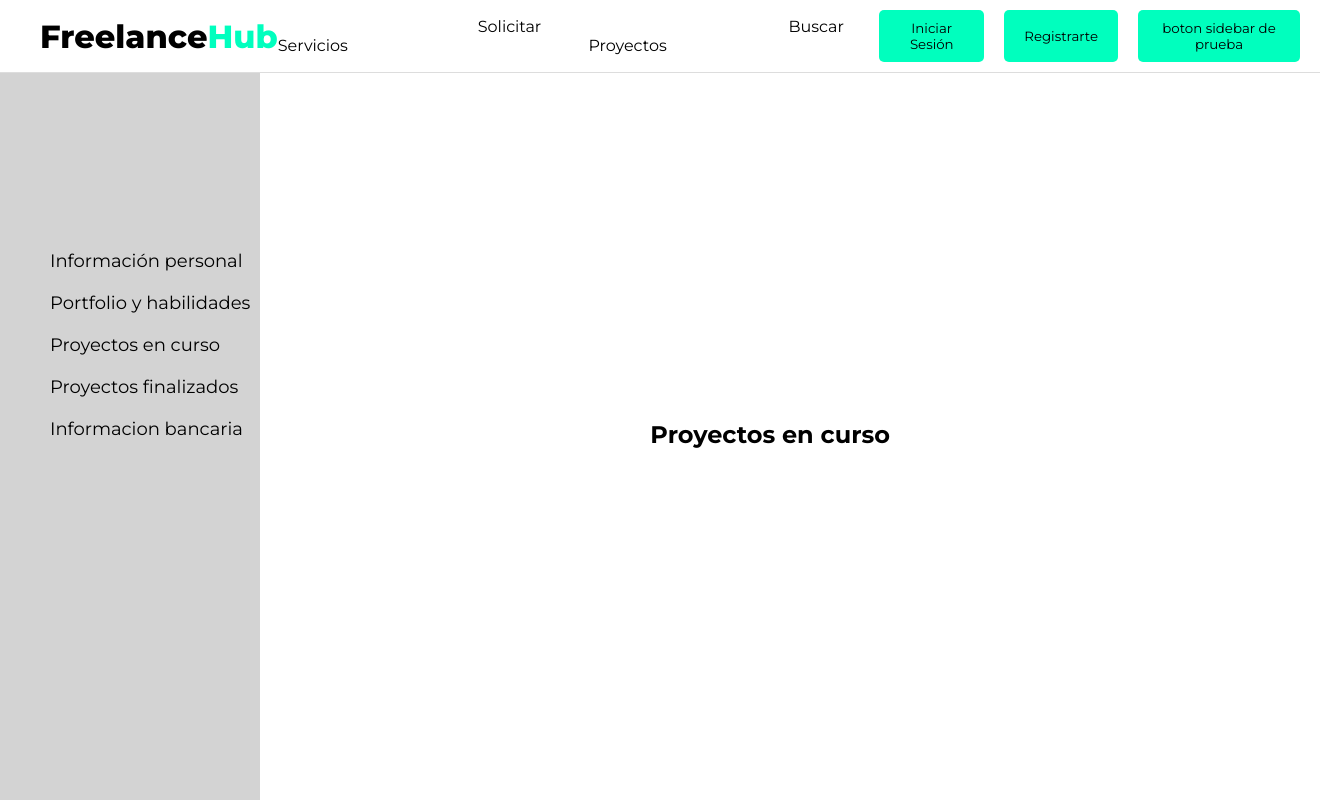
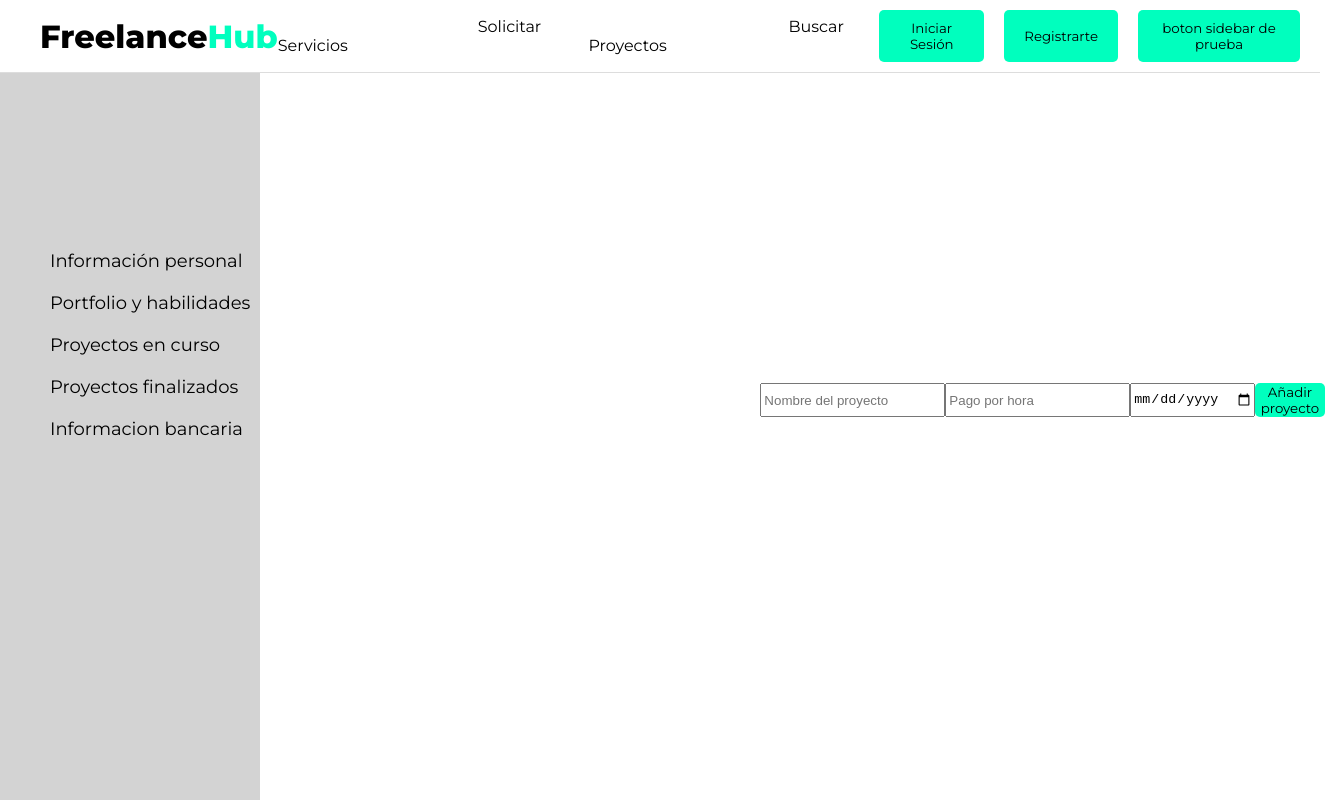
Before and after one commit to develhope/FS-ESP10-Team1-Project3, a React (Vite) app: page /sidebar/2 in a window 1280 px wide. Shown: the top 800 px of the page, 1325 px wide, since content can reach past the window. Built offline with nearby package versions, Linux system fonts and the light colour scheme.

Commit message:
no message

```diff
--- a/src/components/sidebar-items-perfil/ProEnCurso.jsx
+++ b/src/components/sidebar-items-perfil/ProEnCurso.jsx
@@ -1,12 +1,111 @@
-
+import { useEffect, useState } from "react";
 import Sidebar from "./Sidebar";
 import "./sidebar-items-css/proEnCurso.css";
 function ProEnCurso() {
-    return (
-        <div className="div-sidebar-element">
-        <div className="proximamente">
-        <h2>Proyectos en curso</h2></div>
+  const [localProyects, setLocalProyects] = useState([]);
+  const [nombreProyecto, setNombreProyecto] = useState("");
+  const [precio, setPrecio] = useState("");
+  const [deadline, setDeadline] = useState("");
+    const [proyectosEnCurso, setProyectosEnCurso] = useState([]);
+
+    const actualizarNombreProyecto = (event) => {
+   setNombreProyecto(event.target.value);
+  };
+  const actualizarPrecio = (event) => {
+    setPrecio(event.target.value);
+   };
+   const actualizarDeadline = (event) => {
+    setDeadline(event.target.value);
+   };
+  const subirProyecto = (event) => {
+    event.preventDefault();
+      const nuevoProyecto = {
+        id: Date.now(),
+        nombre: nombreProyecto,
+        startDate: new Date().toISOString().split('T')[0],
+        precio: precio,
+        fechaLimite: deadline
+      };
+      const nuevosProyectos = [...localProyects, nuevoProyecto];
+      setLocalProyects(nuevosProyectos);
+      setProyectosEnCurso(nuevosProyectos);
+      localStorage.setItem('userProEnCurso', JSON.stringify(nuevosProyectos));
+      setNombreProyecto("");
+      setPrecio("");
+      setDeadline("");
+    }
+
+
+  useEffect(() => {
+    const storedProyects = localStorage.getItem('userProEnCurso');
+    if (storedProyects) {
+      const localproyectParsed = JSON.parse(storedProyects);
+      setLocalProyects(localproyectParsed);
+      setProyectosEnCurso(localproyectParsed);
+    }
+  }, []);
+  return (
+    <div className="div-sidebar-element-proEnCurso">
+      {localProyects.length === 0 ? (
+        <form onSubmit={subirProyecto}>
+          <input
+            type="text"
+            value={nombreProyecto}
+            onChange={actualizarNombreProyecto}
+            placeholder="Nombre del proyecto"
+          />
+          <input
+          type="text"
+          value={precio}
+          onChange={actualizarPrecio}
+          placeholder="Pago por hora"
+        />
+        <input
+        type="date"
+        value={deadline}
+        onChange={actualizarDeadline}
+        placeholder="fecha limite"
+      />
+          <button type="submit" className="nuevo-proyecto">Añadir proyecto</button>
+        </form>
+      ) : (
+        <div className="proyectos">
+          <ul>
+            {proyectosEnCurso.map((proyecto) => (
+              <li key={proyecto.id}>
+                <div className="texto-campos-perfil">
+                  <input type='date' readOnly value={proyecto.startDate} />
+                  <input type='text' value={proyecto.nombre} readOnly />
+                  <input type='text' value={`${proyecto.precio} $/h`} readOnly />
+                  <input type='date' value={proyecto.fechaLimite} readOnly />
+                </div>
+              </li>
+            ))}
+          </ul>
+          <form onSubmit={subirProyecto}>
+          <input
+            type="text"
+            value={nombreProyecto}
+            onChange={actualizarNombreProyecto}
+            placeholder="Nombre del proyecto"
+          />
+          <input
+          type="text"
+          value={precio}
+          onChange={actualizarPrecio}
+          placeholder="Pago por hora"
+        />
+        <input
+        type="date"
+        value={deadline}
+        onChange={actualizarDeadline}
+        placeholder="fecha limite"
+      />
+          <button type="submit" className="nuevo-proyecto">Añadir otro proyecto</button>
+        </form>
         </div>
-    )
+      )}
+    </div>
+  );
 }
 export default ProEnCurso;
--- a/src/components/sidebar-items-perfil/sidebar-items-css/portfolio.css
+++ b/src/components/sidebar-items-perfil/sidebar-items-css/portfolio.css
@@ -158,3 +158,65 @@
     }
 }
 }
+@media (max-width: 436px) {
+    .div-sidebar-element-portfolio .portfolio-habilidades .texto-input .texto-campos-perfil {
+        margin-left: -145px;
+    }
+}
+@media (max-width: 355px) {
+    .div-sidebar-element-portfolio .texto-input input {
+        margin-top: 14px;
+        font-size: 10px;
+    }
+    .div-sidebar-element-portfolio .portfolio-habilidades .texto-input .texto-campos-perfil {
+        margin-left: -175px;
+    }
+   .buscador {
+    width: 35%;
+   }
+   .div-sidebar-element-portfolio .portfolio-habilidades .texto-input-habilidades .texto-campos-perfil {
+    margin-left: 25px;
+   }
+   .div-sidebar-element-portfolio .listaHabilidades {
+    margin-left: 120px;
+}
+.div-sidebar-element-portfolio .habilidad-tag {
+ font-size: 10px;
+ margin-left: 20px;
+}
+}
+@media (min-height: 1000px) {
+    .div-sidebar-element-portfolio {
+        margin-top: 300px;
+        padding-bottom: 200px;
+    }
+    .div-sidebar-element-portfolio .portfolio-habilidades .texto-input .texto-campos-perfil {
+        width: 200px;
+    }
+    .div-sidebar-element-portfolio .portfolio-habilidades .texto-input-habilidades .texto-campos-perfil {
+       padding-right: 35px;
+    }
+}
+@media (min-height: 1150px) {
+    .div-sidebar-element-portfolio {
+        padding-bottom: 315px;
+    }
+        .div-sidebar-element-portfolio .portfolio-habilidades .texto-input-habilidades .texto-campos-perfil {
+        width: 150px;
+    }
+}
+@media (min-height: 1300px) {
+    .div-sidebar-element-portfolio .portfolio-habilidades .texto-input .texto-campos-perfil {
+        width: 360px;
+    }
+    .div-sidebar-element-portfolio .portfolio-habilidades .texto-input-habilidades .texto-campos-perfil {
+       padding-right: 180px;
+    }
+    .buscador {
+        font-size: 20px;
+        margin-top: 35px;
+    }
+    .div-sidebar-element-portfolio {
+        padding-bottom: 345px;
+    }
+}
--- a/src/components/sidebar-items-perfil/sidebar-items-css/proEnCurso.css
+++ b/src/components/sidebar-items-perfil/sidebar-items-css/proEnCurso.css
@@ -0,0 +1,49 @@
+.div-sidebar-element-proEnCurso {
+    width: 100%;
+    display: flex;
+    flex-direction: column;
+    align-items: center;
+    font-family: "Montserrat", sans-serif;
+    justify-content: center;
+    gap: 35px;
+    margin: 200px;
+}
+.nuevo-proyecto {
+    background-color: #00ffbe;
+    color: black;
+    border: none;
+    border-radius: 5px;
+    cursor: pointer;
+    font-family: "Montserrat", sans-serif;
+}
+.div-sidebar-element-proEnCurso form{
+   display: flex;
+   flex-direction: row;
+   margin-left: 300px;
+}
+.div-sidebar-element-proEnCurso .texto-campos-perfil {
+    display: flex;
+    flex-direction: row;
+    width: min-content;
+    padding: 0;
+    padding-bottom: 15px;
+    height: max-content;
+    font-family: "Montserrat", sans-serif;
+}
+.div-sidebar-element-proEnCurso .texto-campos-perfil input {
+width: max-content;
+height: min-content;
+padding: 5px;
+margin-top: 25px;
+font-size: 25px;
+font-weight: bold;
+font-family: "Montserrat", sans-serif;
+border-color: transparent;
+background-color: transparent;
+}
+.div-sidebar-element-proEnCurso .proyectos ul {
+    display: flex;
+    flex-direction: column;
+    gap: 35px;
+    list-style: none;
+}
```
